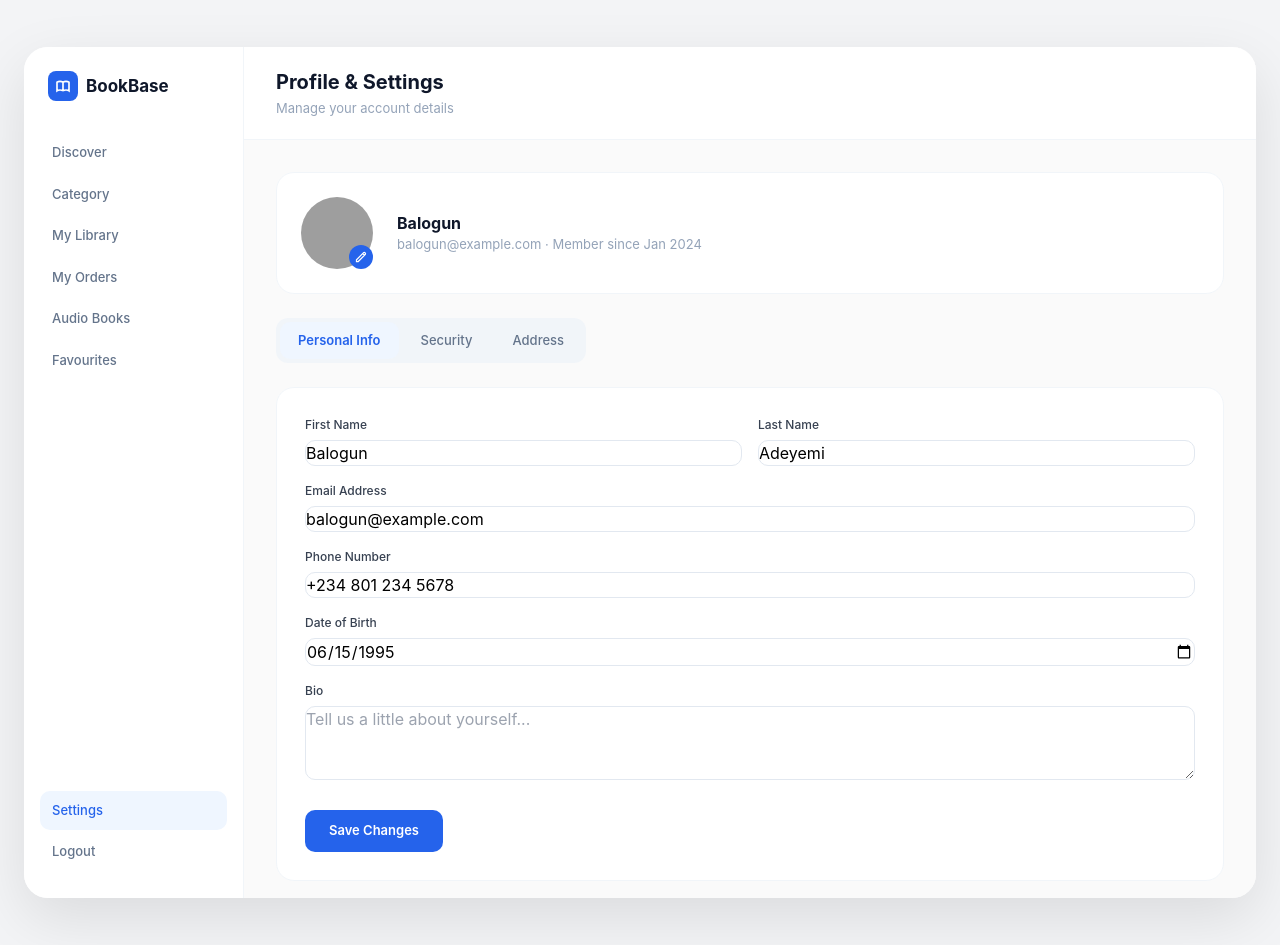
After one commit to zachariahbioto4-ai/hezora, a Django app: page /profile/ in a window 1280 px wide. The commit adds this page. Run offline with Django 5.2, Linux system fonts and the light colour scheme; some libraries are stand-ins or nearby versions; grey boxes are pictures that could not be loaded.

Commit message:
new files

```diff
--- a/bookbase/urls.py
+++ b/bookbase/urls.py
@@ -47,3 +47,10 @@ from django.shortcuts import render
 urlpatterns = [path('auth/', lambda req: render(req, 'auth.html'))] + urlpatterns
 urlpatterns = [path('book/', lambda req: render(req, 'book_detail.html'))] + urlpatterns
 urlpatterns = [path('library/', lambda req: render(req, 'library.html'))] + urlpatterns
+
+from django.shortcuts import render
+urlpatterns = [path('dashboard/', lambda req: render(req, 'dashboard.html'))] + urlpatterns
+urlpatterns = [path('categories/', lambda req: render(req, 'categories.html'))] + urlpatterns
+urlpatterns = [path('orders/', lambda req: render(req, 'orders.html'))] + urlpatterns
+urlpatterns = [path('checkout/', lambda req: render(req, 'checkout.html'))] + urlpatterns
+urlpatterns = [path('profile/', lambda req: render(req, 'profile.html'))] + urlpatterns
--- a/templates/book_detail.html
+++ b/templates/book_detail.html
@@ -30,7 +30,7 @@
       </div>
       <a href="/dashboard/" class="nav-item active">Discover</a>
       <a href="#" class="nav-item">Category</a>
-      <a href="#" class="nav-item">My Library</a>
+      <a href="/library/" class="nav-item">My Library</a>
       <a href="#" class="nav-item">Downloads</a>
       <a href="#" class="nav-item">Audio Books</a>
       <a href="#" class="nav-item">Favourites</a>
--- /dev/null
+++ b/templates/profile.html
@@ -0,0 +1,120 @@
+
+<!DOCTYPE html>
+<html lang="en">
+<head>
+  <meta charset="UTF-8">
+  <meta name="viewport" content="width=device-width, initial-scale=1.0">
+  <title>BookBase — Profile</title>
+  <script src="https://cdn.tailwindcss.com"></script>
+  <style>
+    *{box-sizing:border-box;margin:0;padding:0;}
+    body{font-family:'Inter',sans-serif;background:#f3f4f6;display:flex;align-items:center;justify-content:center;min-height:100vh;padding:1.5rem;}
+    .nav-item{display:flex;align-items:center;gap:10px;padding:10px 12px;border-radius:10px;font-size:13px;font-weight:500;color:#64748b;cursor:pointer;margin-bottom:2px;text-decoration:none;}
+    .nav-item:hover{background:#f8fafc;color:#0f172a;}
+    .nav-item.active{background:#eff6ff;color:#2563eb;}
+    .tab-btn{padding:9px 18px;border-radius:10px;font-size:13px;font-weight:500;cursor:pointer;border:none;background:transparent;color:#64748b;}
+    .tab-btn.active{background:#eff6ff;color:#2563eb;font-weight:600;}
+    input,textarea,select{width:100%;padding:10px 14px;border:1px solid #e2e8f0;border-radius:10px;font-size:13px;color:#374151;outline:none;background:white;}
+    input:focus,textarea:focus{border-color:#2563eb;box-shadow:0 0 0 3px rgba(37,99,235,0.08);}
+    label{display:block;font-size:12px;font-weight:500;color:#374151;margin-bottom:6px;}
+  </style>
+</head>
+<body>
+  <div style="display:flex;width:100%;max-width:1400px;height:90vh;border-radius:24px;overflow:hidden;background:white;box-shadow:0 20px 60px rgba(0,0,0,0.1);">
+    <aside style="width:220px;background:white;border-right:1px solid #f1f5f9;display:flex;flex-direction:column;padding:1.5rem 1rem;flex-shrink:0;">
+      <div style="display:flex;align-items:center;gap:8px;margin-bottom:2rem;padding:0 0.5rem;">
+        <div style="width:30px;height:30px;background:#2563eb;border-radius:8px;display:flex;align-items:center;justify-content:center;">
+          <svg width="16" height="16" fill="none" viewBox="0 0 24 24" stroke="white" stroke-width="2.5"><path d="M12 6.253v13m0-13C10.832 5.477 9.246 5 7.5 5S4.168 5.477 3 6.253v13C4.168 18.477 5.754 18 7.5 18s3.332.477 4.5 1.253m0-13C13.168 5.477 14.754 5 16.5 5c1.747 0 3.332.477 4.5 1.253v13C19.832 18.477 18.247 18 16.5 18c-1.746 0-3.332.477-4.5 1.253"/></svg>
+        </div>
+        <span style="font-size:17px;font-weight:700;color:#0f172a;">BookBase</span>
+      </div>
+      <a href="/dashboard/" class="nav-item">Discover</a>
+      <a href="/categories/" class="nav-item">Category</a>
+      <a href="/library/" class="nav-item">My Library</a>
+      <a href="/orders/" class="nav-item">My Orders</a>
+      <a href="#" class="nav-item">Audio Books</a>
+      <a href="#" class="nav-item">Favourites</a>
+      <div style="margin-top:auto;">
+        <a href="/profile/" class="nav-item active">Settings</a>
+        <a href="/auth/" class="nav-item">Logout</a>
+      </div>
+    </aside>
+
+    <main style="flex:1;display:flex;flex-direction:column;overflow:hidden;background:#fafafa;">
+      <header style="display:flex;align-items:center;justify-content:space-between;padding:1.25rem 2rem;background:white;border-bottom:1px solid #f1f5f9;flex-shrink:0;">
+        <div>
+          <h1 style="font-size:20px;font-weight:700;color:#0f172a;">Profile & Settings</h1>
+          <p style="font-size:13px;color:#94a3b8;margin-top:2px;">Manage your account details</p>
+        </div>
+      </header>
+
+      <div style="flex:1;overflow-y:auto;padding:2rem;">
+        <!-- Avatar Section -->
+        <div style="display:flex;align-items:center;gap:1.5rem;background:white;border-radius:18px;padding:1.5rem;border:1px solid #f1f5f9;margin-bottom:1.5rem;">
+          <div style="position:relative;">
+            <img src="https://i.pravatar.cc/150?img=11" style="width:72px;height:72px;border-radius:50%;object-fit:cover;">
+            <button style="position:absolute;bottom:0;right:0;width:24px;height:24px;background:#2563eb;border:none;border-radius:50%;display:flex;align-items:center;justify-content:center;cursor:pointer;">
+              <svg width="12" height="12" fill="none" viewBox="0 0 24 24" stroke="white" stroke-width="2.5"><path d="M15.232 5.232l3.536 3.536m-2.036-5.036a2.5 2.5 0 113.536 3.536L6.5 21.036H3v-3.572L16.732 3.732z"/></svg>
+            </button>
+          </div>
+          <div>
+            <p style="font-size:16px;font-weight:700;color:#0f172a;">Balogun</p>
+            <p style="font-size:13px;color:#94a3b8;">balogun@example.com · Member since Jan 2024</p>
+          </div>
+        </div>
+
+        <!-- Tabs -->
+        <div style="display:flex;gap:4px;background:#f1f5f9;border-radius:12px;padding:4px;margin-bottom:1.5rem;width:fit-content;">
+          <button class="tab-btn active" onclick="switchTab('personal',this)">Personal Info</button>
+          <button class="tab-btn" onclick="switchTab('security',this)">Security</button>
+          <button class="tab-btn" onclick="switchTab('address',this)">Address</button>
+        </div>
+
+        <!-- Personal Info Tab -->
+        <div id="tab-personal" style="background:white;border-radius:18px;padding:1.75rem;border:1px solid #f1f5f9;">
+          <div style="display:grid;grid-template-columns:1fr 1fr;gap:1rem;margin-bottom:1rem;">
+            <div><label>First Name</label><input type="text" value="Balogun"></div>
+            <div><label>Last Name</label><input type="text" value="Adeyemi"></div>
+          </div>
+          <div style="margin-bottom:1rem;"><label>Email Address</label><input type="email" value="balogun@example.com"></div>
+          <div style="margin-bottom:1rem;"><label>Phone Number</label><input type="tel" value="+234 801 234 5678"></div>
+          <div style="margin-bottom:1rem;"><label>Date of Birth</label><input type="date" value="1995-06-15"></div>
+          <div style="margin-bottom:1.5rem;"><label>Bio</label><textarea rows="3" placeholder="Tell us a little about yourself..."></textarea></div>
+          <button style="padding:11px 24px;background:#2563eb;color:white;border:none;border-radius:10px;font-size:13px;font-weight:600;cursor:pointer;">Save Changes</button>
+        </div>
+
+        <!-- Security Tab (hidden) -->
+        <div id="tab-security" style="display:none;background:white;border-radius:18px;padding:1.75rem;border:1px solid #f1f5f9;">
+          <div style="margin-bottom:1rem;"><label>Current Password</label><input type="password" placeholder="••••••••"></div>
+          <div style="margin-bottom:1rem;"><label>New Password</label><input type="password" placeholder="Min. 8 characters"></div>
+          <div style="margin-bottom:1.5rem;"><label>Confirm New Password</label><input type="password" placeholder="Repeat new password"></div>
+          <button style="padding:11px 24px;background:#2563eb;color:white;border:none;border-radius:10px;font-size:13px;font-weight:600;cursor:pointer;">Update Password</button>
+        </div>
+
+        <!-- Address Tab (hidden) -->
+        <div id="tab-address" style="display:none;background:white;border-radius:18px;padding:1.75rem;border:1px solid #f1f5f9;">
+          <div style="margin-bottom:1rem;"><label>Street Address</label><input type="text" placeholder="123 Main Street"></div>
+          <div style="display:grid;grid-template-columns:1fr 1fr;gap:1rem;margin-bottom:1rem;">
+            <div><label>City</label><input type="text" placeholder="Nairobi"></div>
+            <div><label>State / Province</label><input type="text" placeholder="Nairobi County"></div>
+          </div>
+          <div style="display:grid;grid-template-columns:1fr 1fr;gap:1rem;margin-bottom:1.5rem;">
+            <div><label>ZIP / Postal Code</label><input type="text" placeholder="00100"></div>
+            <div><label>Country</label><input type="text" placeholder="Kenya"></div>
+          </div>
+          <button style="padding:11px 24px;background:#2563eb;color:white;border:none;border-radius:10px;font-size:13px;font-weight:600;cursor:pointer;">Save Address</button>
+        </div>
+      </div>
+    </main>
+  </div>
+  <script>
+    function switchTab(name, btn) {
+      ['personal','security','address'].forEach(t => {
+        document.getElementById('tab-'+t).style.display = t===name ? 'block' : 'none';
+      });
+      document.querySelectorAll('.tab-btn').forEach(b => b.classList.remove('active'));
+      btn.classList.add('active');
+    }
+  </script>
+</body>
+</html>
```
Also changed, not shown: templates/categories.html (added, +98 -0 lines), templates/checkout.html (added, +100 -0 lines), templates/dashboard.html (added, +128 -0 lines), templates/orders.html (added).
